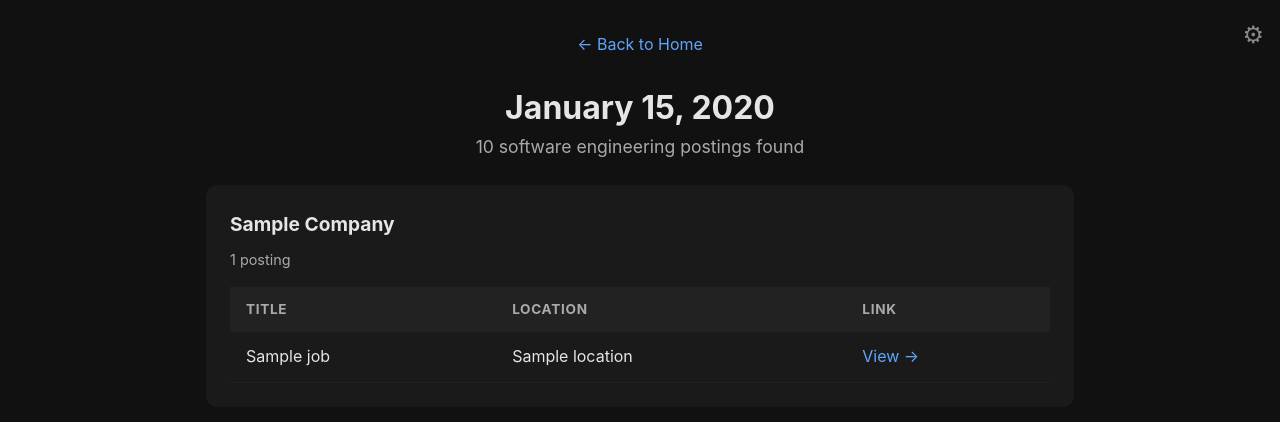
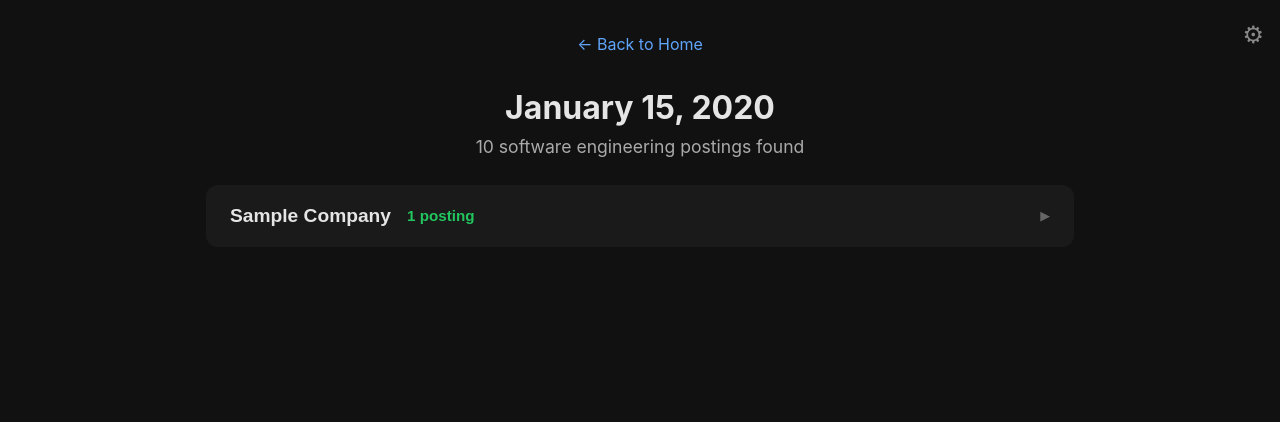
Before and after one commit to maciej-makowski/are-they-hiring, a FastAPI app: template src/web/templates/day_detail.html in a window 1280 px wide. Shown: the top 422 px of the page. Run offline with FastAPI, Linux system fonts and the light colour scheme; the template is opened without the code that fills it: most values are stand-ins (such as "Sample title", 1, 10 or a date in 2020).

Commit message:
feat: collapsible job lists on day detail, rename heading
- Day detail page: company sections collapsed by default, click to expand
- Shows company name + posting count as summary, expand for full table
- Home page heading changed to "Is Big AI still hiring Software Engineers?"

Co-Authored-By: Claude Opus 4.6 (1M context) <noreply@anthropic.com>

```diff
--- a/src/web/static/style.css
+++ b/src/web/static/style.css
@@ -191,23 +191,55 @@ main {
 .company-card {
     background: #1a1a1a;
     border-radius: 0.75rem;
-    padding: 1.5rem;
-    margin-bottom: 1.5rem;
+    margin-bottom: 1rem;
     text-align: left;
 }
 
-.company-card h3 {
+.company-toggle {
+    display: flex;
+    align-items: center;
+    gap: 1rem;
+    width: 100%;
+    padding: 1.25rem 1.5rem;
+    background: none;
+    border: none;
+    color: inherit;
+    cursor: pointer;
+    text-align: left;
+    border-radius: 0.75rem;
+    transition: background 0.15s;
+}
+
+.company-toggle:hover { background: #222; }
+
+.company-toggle h3 {
     font-size: 1.2rem;
     color: #e5e5e5;
-    margin-bottom: 0.5rem;
+    margin: 0;
     text-transform: capitalize;
 }
 
-.company-card .count {
-    color: #aaa;
-    font-size: 0.9rem;
-    margin-bottom: 1rem;
+.company-toggle .count {
+    color: #22c55e;
+    font-size: 0.95rem;
+    font-weight: 600;
 }
+
+.company-toggle .toggle-icon {
+    margin-left: auto;
+    color: #666;
+    font-size: 0.8rem;
+    transition: transform 0.2s;
+}
+
+.company-card.expanded .toggle-icon { transform: rotate(90deg); }
+
+.company-jobs {
+    display: none;
+    padding: 0 1.5rem 1.25rem;
+}
+
+.company-card.expanded .company-jobs { display: block; }
 
 /* Status icons */
 .status-success { color: #22c55e; }
--- a/src/web/templates/day_detail.html
+++ b/src/web/templates/day_detail.html
@@ -7,8 +7,12 @@
 
 {% for company, jobs in by_company.items() %}
 <div class="company-card">
-    <h3>{{ company }}</h3>
-    <p class="count">{{ jobs | length }} posting{{ 's' if jobs | length != 1 else '' }}</p>
+    <button class="company-toggle" onclick="this.parentElement.classList.toggle('expanded')">
+        <h3>{{ company | title }}</h3>
+        <span class="count">{{ jobs | length }} posting{{ 's' if jobs | length != 1 else '' }}</span>
+        <span class="toggle-icon">&#9654;</span>
+    </button>
+    <div class="company-jobs">
         <table class="job-table">
             <thead>
                 <tr>
@@ -28,6 +32,7 @@
             </tbody>
         </table>
     </div>
+</div>
 {% endfor %}
 
 {% if total == 0 %}
--- a/src/web/templates/home.html
+++ b/src/web/templates/home.html
@@ -10,7 +10,7 @@
 </section>
 
 <section class="hero hero-{{ state }}">
-    <h1>Are they still hiring software engineers?</h1>
+    <h1>Is Big AI still hiring Software Engineers?</h1>
     {% if state == "yes" %}
         <p class="answer answer-yes">YES</p>
         <p class="subtitle">{{ count }} software engineering positions found</p>
```
Lines whose indentation alone changed are shown as unchanged.
